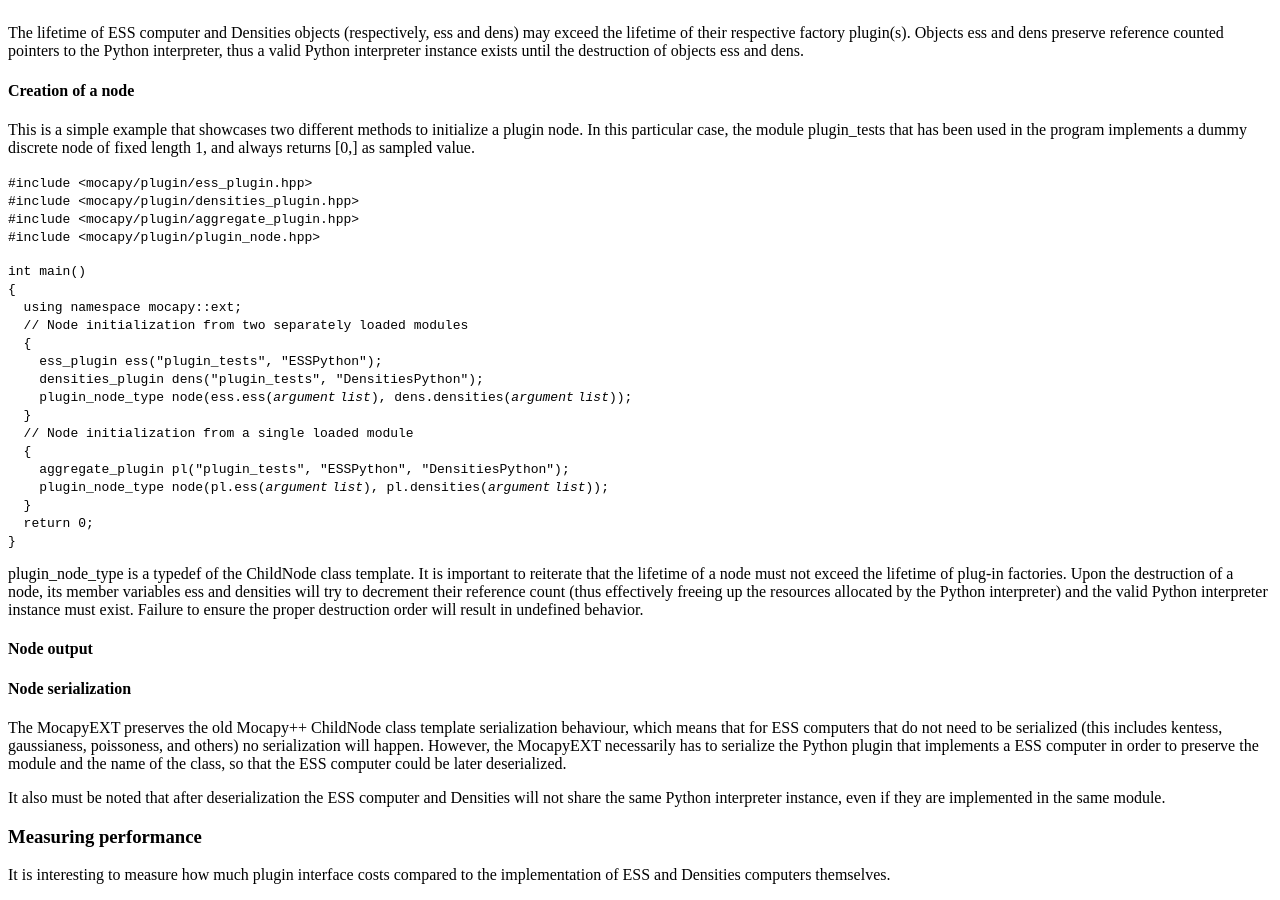
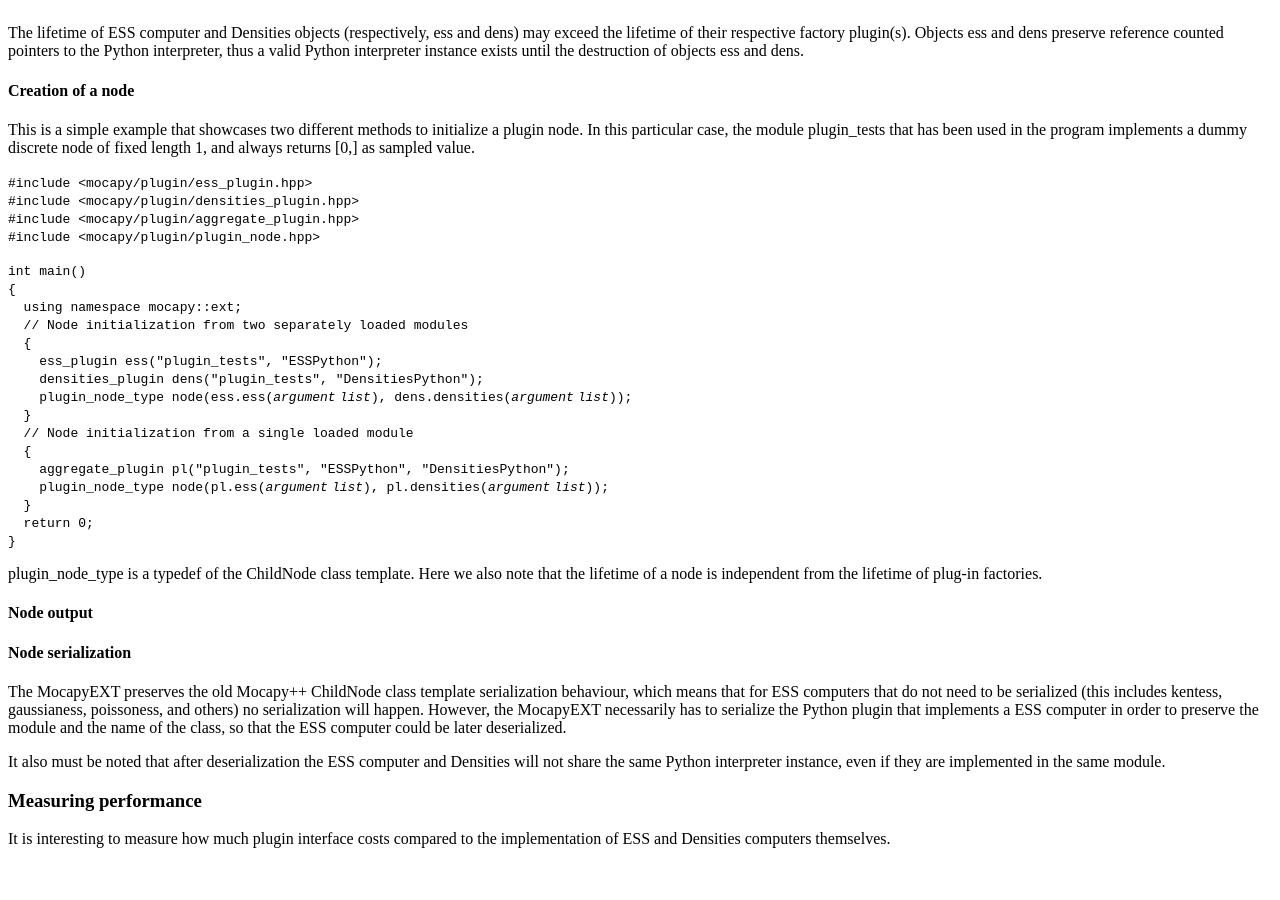
Before and after one commit to biopython/biopython.github.io, a Jekyll site: the page built from wiki/GSOC2011_MocapyExt.md, in a window 1280 px wide and 900 px high, scrolled down 3704 px. Built offline with Jekyll 4.4.1, drawn with Linux system fonts in a browser that asks for light colours; after the commit the page ends 4568 px from its top, so only the background shows below that.

Commit message:
/* Creation of a node */

```diff
--- a/wiki/GSOC2011_MocapyExt.md
+++ b/wiki/GSOC2011_MocapyExt.md
@@ -362,14 +362,9 @@ value.
 `  return 0;`
 `}`
 
-plugin\_node\_type is a typedef of the ChildNode class template. It is
-important to reiterate that the lifetime of a node must not exceed the
-lifetime of plug-in factories. Upon the destruction of a node, its
-member variables ess and densities will try to decrement their reference
-count (thus effectively freeing up the resources allocated by the Python
-interpreter) and the valid Python interpreter instance must exist.
-Failure to ensure the proper destruction order will result in undefined
-behavior.
+plugin\_node\_type is a typedef of the ChildNode class template. Here we
+also note that the lifetime of a node is independent from the lifetime
+of plug-in factories.
 
 #### Node output
 
```
Also changed, not shown: 1 other file.
